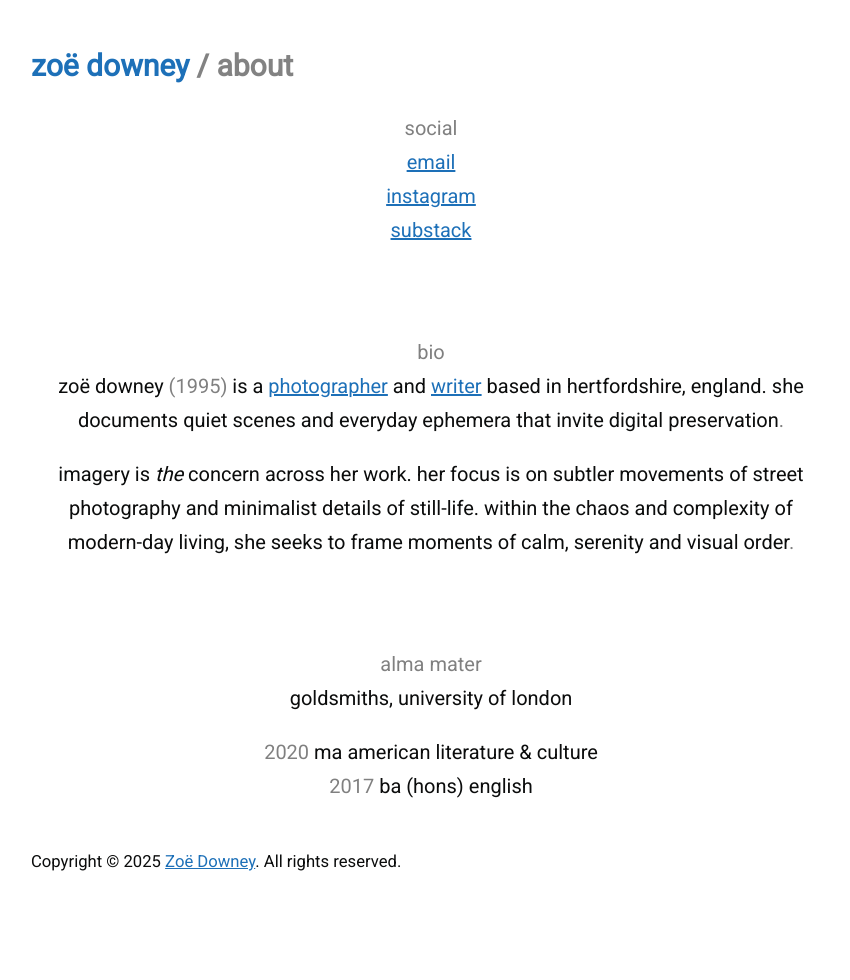
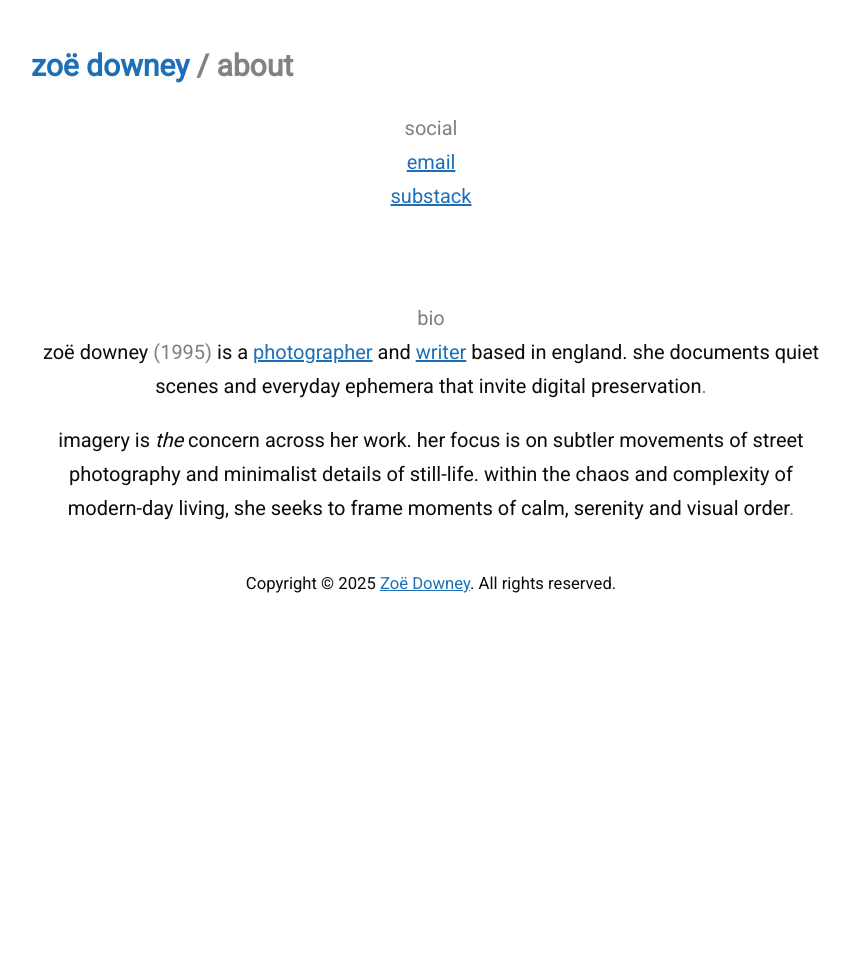
Before and after one commit to zoeurl/zoedowney.github.io, a Jekyll site: the page built from about/index.html, in a window 1280 px wide. Shown: the whole page, without its empty margins (209-1059 px from the left). Built offline with Jekyll 4.4.1, drawn with Linux system fonts in a browser that asks for light colours.

Commit message:
Update index.html

```diff
--- a/about/index.html
+++ b/about/index.html
@@ -4,19 +4,11 @@
 ---
 <p><center><font color="grey">social</font>
 <br><a href="mailto:{{site.email}}">email</a>
-<br><a href="https://www.instagram.com/zoeurl">instagram</a>
 <br><a href="https://substack.com/@zoeurl">substack</a>
 </p>
 <br>
 <br><font color="grey">bio</font>
-<br>zoë downey <font color="grey">(1995)</font> is a <a href="https://www.zoedowney.com/photography/">photographer</a> and <a href="https://www.zoedowney.com/writing/">writer</a> based in hertfordshire, england. she documents quiet scenes and everyday ephemera that invite digital preservation<font color="grey">.</font>
+<br>zoë downey <font color="grey">(1995)</font> is a <a href="https://www.zoedowney.com/photography/">photographer</a> and <a href="https://www.zoedowney.com/writing/">writer</a> based in england. she documents quiet scenes and everyday ephemera that invite digital preservation<font color="grey">.</font>
 </p>
 imagery is <em>the</em> concern across her work. her focus is on subtler movements of street photography and minimalist details of still-life. within the chaos and complexity of modern-day living, she seeks to frame moments of calm, serenity and visual order<font color="grey">.</font>
 </p>
-<br>
-<br><font color="grey">alma mater</font>
-<br>goldsmiths, university of london
-</p>
-<font color="grey">2020</font> ma american literature & culture
-<br><font color="grey">2017</font> ba (hons) english</center>
-</p>
```
